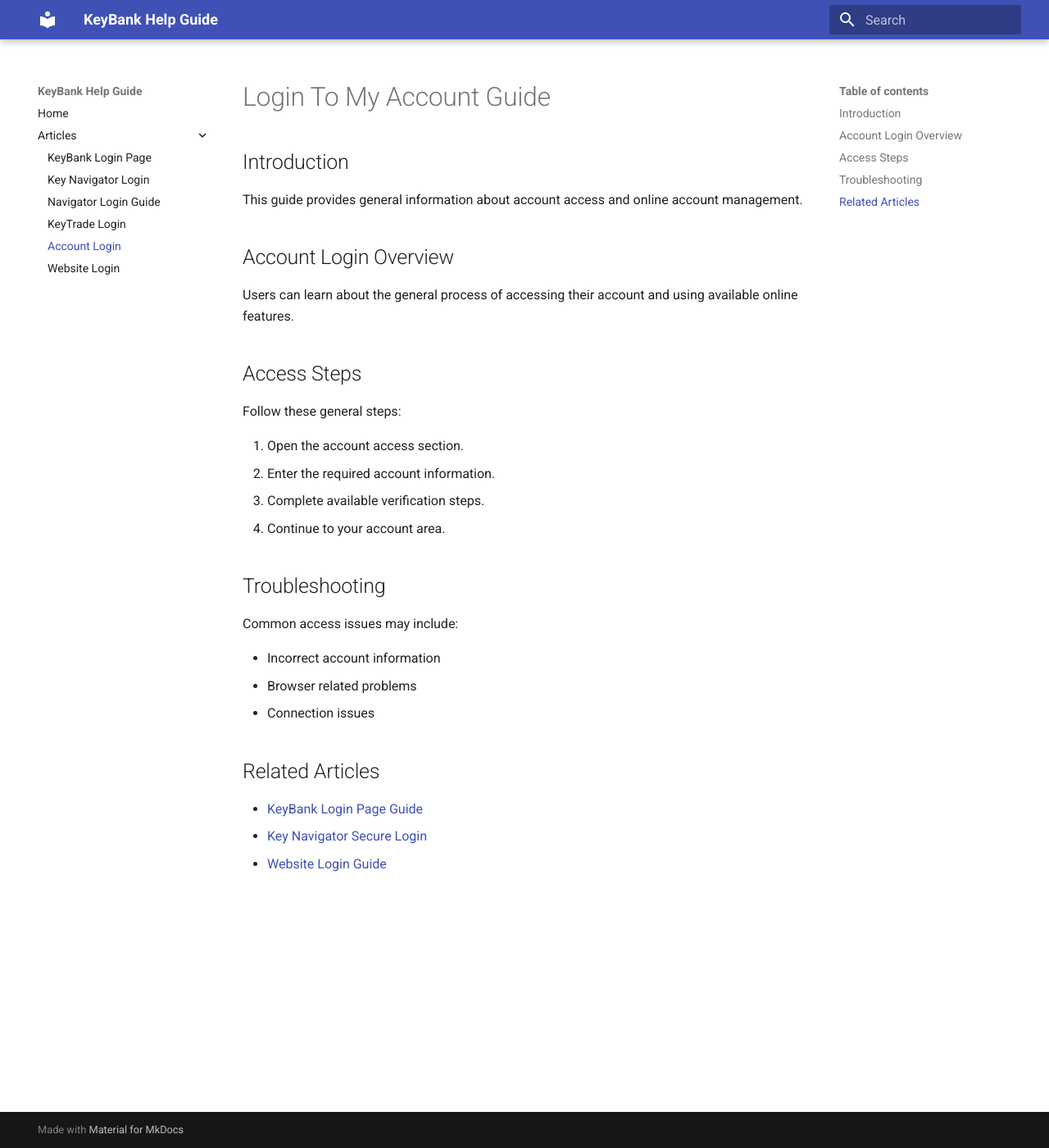
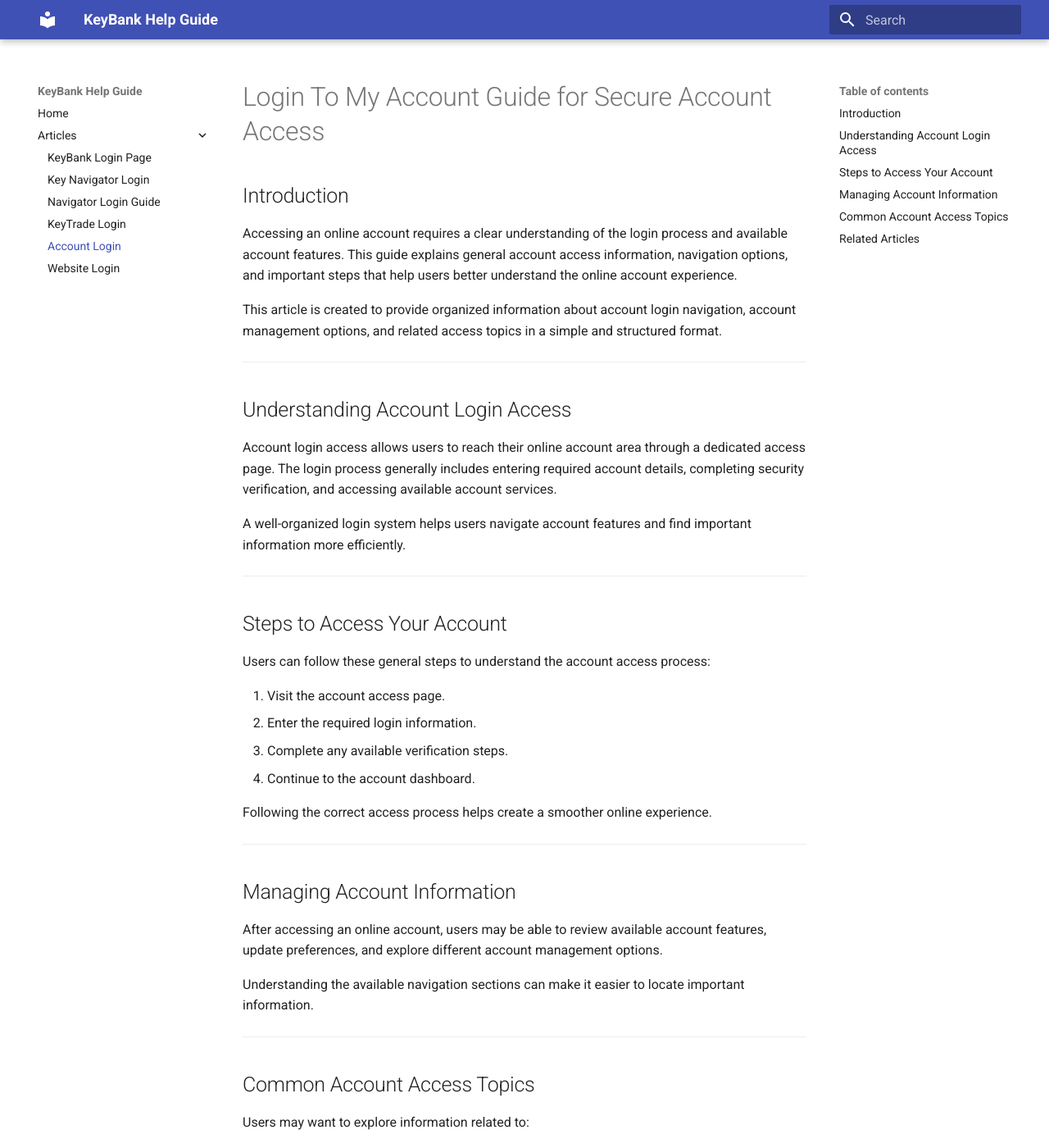
Before and after one commit to taxguide/keybank-help-guide, an MkDocs documentation site: the page built from docs/articles/account-login.md, in a window 1280 px wide and 1400 px high. Shown: the whole window at 82% size. Built offline with MkDocs 1.6.1 and Material for MkDocs 9.7.7, drawn with Linux system fonts in a browser that asks for light colours; some of the changed text lies outside the part shown.

Commit message:
Update account-login.md

```diff
--- a/docs/articles/account-login.md
+++ b/docs/articles/account-login.md
@@ -1,29 +1,53 @@
-# Login To My Account Guide
+# Login To My Account Guide for Secure Account Access
 
 ## Introduction
 
-This guide provides general information about account access and online account management.
+Accessing an online account requires a clear understanding of the login process and available account features. This guide explains general account access information, navigation options, and important steps that help users better understand the online account experience.
 
-## Account Login Overview
+This article is created to provide organized information about account login navigation, account management options, and related access topics in a simple and structured format.
 
-Users can learn about the general process of accessing their account and using available online features.
+---
 
-## Access Steps
+## Understanding Account Login Access
 
-Follow these general steps:
+Account login access allows users to reach their online account area through a dedicated access page. The login process generally includes entering required account details, completing security verification, and accessing available account services.
 
-1. Open the account access section.
-2. Enter the required account information.
-3. Complete available verification steps.
-4. Continue to your account area.
+A well-organized login system helps users navigate account features and find important information more efficiently.
 
-## Troubleshooting
+---
 
-Common access issues may include:
+## Steps to Access Your Account
 
-- Incorrect account information
-- Browser related problems
-- Connection issues
+Users can follow these general steps to understand the account access process:
+
+1. Visit the account access page.
+2. Enter the required login information.
+3. Complete any available verification steps.
+4. Continue to the account dashboard.
+
+Following the correct access process helps create a smoother online experience.
+
+---
+
+## Managing Account Information
+
+After accessing an online account, users may be able to review available account features, update preferences, and explore different account management options.
+
+Understanding the available navigation sections can make it easier to locate important information.
+
+---
+
+## Common Account Access Topics
+
+Users may want to explore information related to:
+
+- Login page navigation
+- Account access guidance
+- Online service features
+- Account management options
+- Related support resources
+
+---
 
 ## Related Articles
 
```
